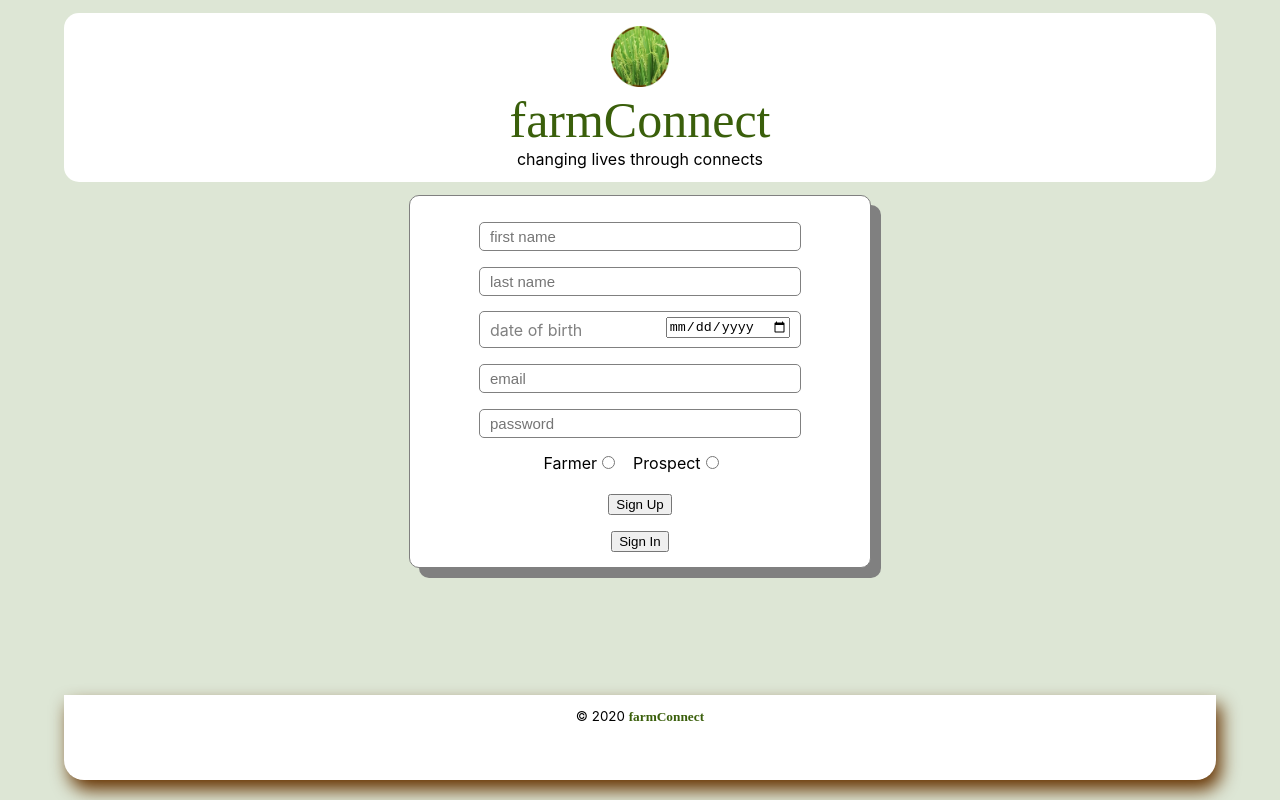
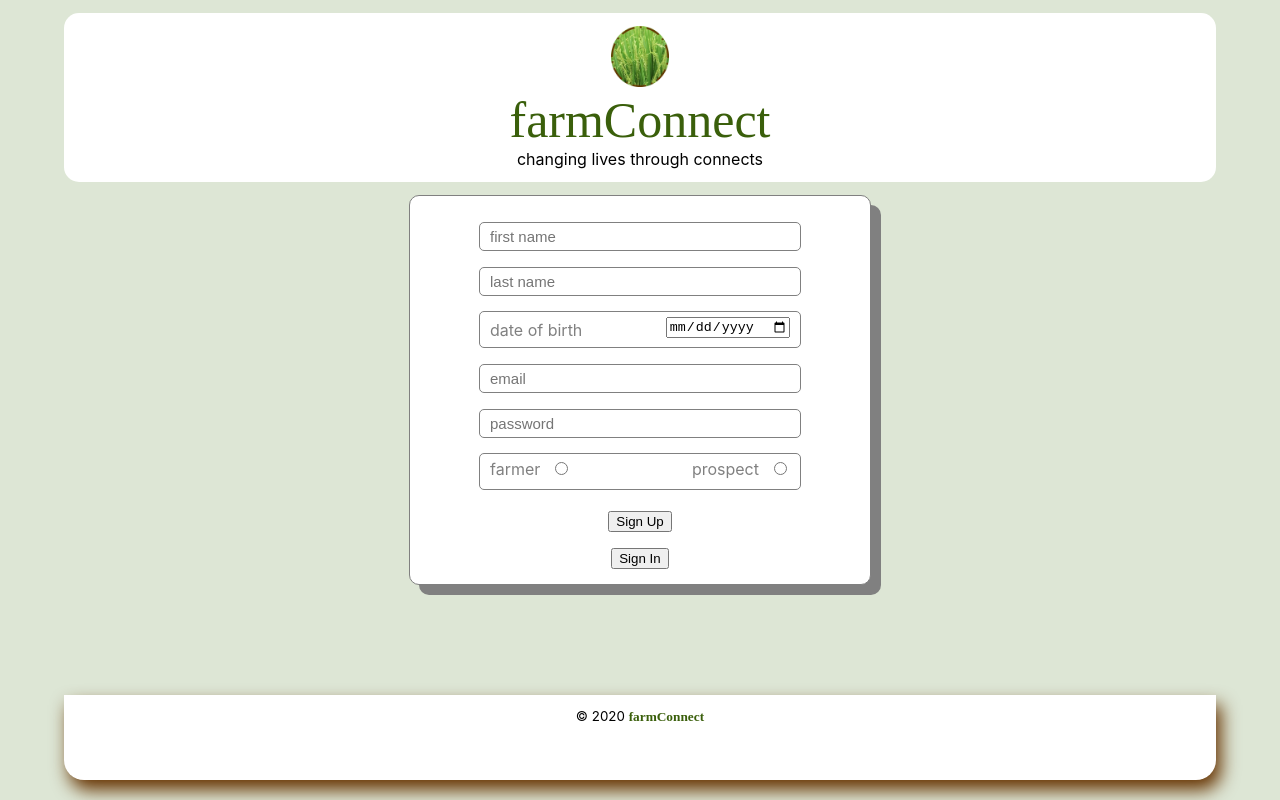
Before and after one commit to coula3/farm-connect, a React (Create React App) app in the folder farm-connect-frontend/: page /signup in a window 1280 px wide. Built offline with nearby package versions, Linux system fonts and the light colour scheme.

Commit message:
add styling to input radio on SignUp

```diff
--- a/farm-connect-frontend/src/containers/SignUp/SignUp.css
+++ b/farm-connect-frontend/src/containers/SignUp/SignUp.css
@@ -22,25 +22,16 @@
     color: red
 }
 
-#outer_type_div {
-    margin-top: 15px;
-}
-
-.type_div {
-    display: inline;
-    margin-right: 15px;
-}
-
 .errors_p_margin {
     margin: 0px;
 }
 
 #dob_p {
     width: 300px;
+    height: 20px;
     margin: auto;
     margin-top: 15px;
     padding: 5px 10px 10px 10px;
-    height: 20px;
     border: grey solid 1px;
     border-radius: 5px;
 }
@@ -55,3 +46,34 @@
 #dob_input {
     float: right;
 }
+
+#type_div {
+    width: 300px;
+    height: 20px;
+    margin: auto;
+    margin-top: 15px;
+    padding: 5px 10px 10px 10px;
+    border: grey solid 1px;
+    border-radius: 5px;
+}
+
+#farmer_type_div {
+    display: inline;
+    float: left;
+    color: grey;
+    margin-bottom: 8px;
+}
+
+#prospect_type_div {
+    display: inline;
+    float: right;
+    color: grey;
+}
+
+.type_lbl {
+    padding-right: 10px;
+}
+
+#type_error_p {
+    clear: both;
+}
--- a/farm-connect-frontend/src/containers/SignUp/SignUp.js
+++ b/farm-connect-frontend/src/containers/SignUp/SignUp.js
@@ -65,16 +65,17 @@ class SignUp extends Component {
                     <p className="errors_p errors_p_margin">{messages.emailError(this.props.errorMessages)}</p>
                     <p className="inputs_p"><input className="sign_up_in_input" type="password" name="password" placeholder="password" value={this.state.user.password} onChange={this.handleChange} /></p>
                     <p className="errors_p errors_p_margin">{messages.passwordError(this.props.errorMessages)}</p>
-                    <div id="outer_type_div">
-                        <div className="type_div">
-                            <label htmlFor="farmer">Farmer</label>
+                    <div id="type_div">
+                        <div id="farmer_type_div">
+                            <label className="type_lbl" htmlFor="farmer">farmer</label>
                             <input type="radio" id="farmer" name="type" value="Farmer" onChange={this.handleChange} checked={this.state.user.type === "Farmer"} />
                         </div>
-                        <div className="type_div">
-                            <label htmlFor="prospect">Prospect</label>
+                        <div id="prospect_type_div">
+                            <label className="type_lbl" htmlFor="prospect">prospect</label>
                             <input type="radio" id="prospect" name="type"  value="Prospect" onChange={this.handleChange} checked={this.state.user.type === "Prospect"} />
                         </div>
-                        <p className="errors_p_margin">{messages.typeError(this.props.errorMessages)}</p>
+
+                        <p id="type_error_p" className="errors_p_margin">{messages.typeError(this.props.errorMessages)}</p>
                     </div>
                     <br />
                     <button>Sign Up</button>
```
